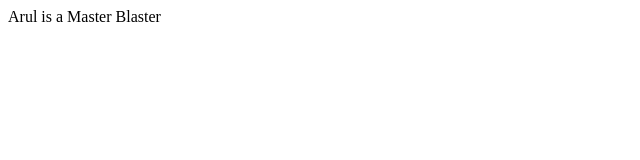
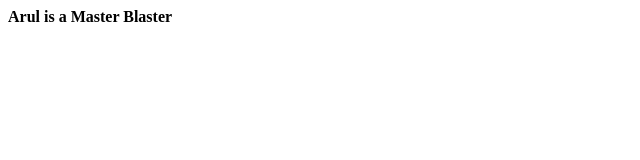
Before and after one commit to shaggyshivam/HTML, a plain HTML site: page Index.html in a window 1280 px wide. Shown: the full height of the page, 0-640 px from the left. Drawn offline with Linux system fonts and the light colour scheme.

Commit message:
branching

```diff
--- a/Index.html
+++ b/Index.html
@@ -1,3 +1,3 @@
 <html>
-<body> Arul is a Master Blaster </body>
+<body> <b>Arul is a Master Blaster</b> </body>
 </html>
```
